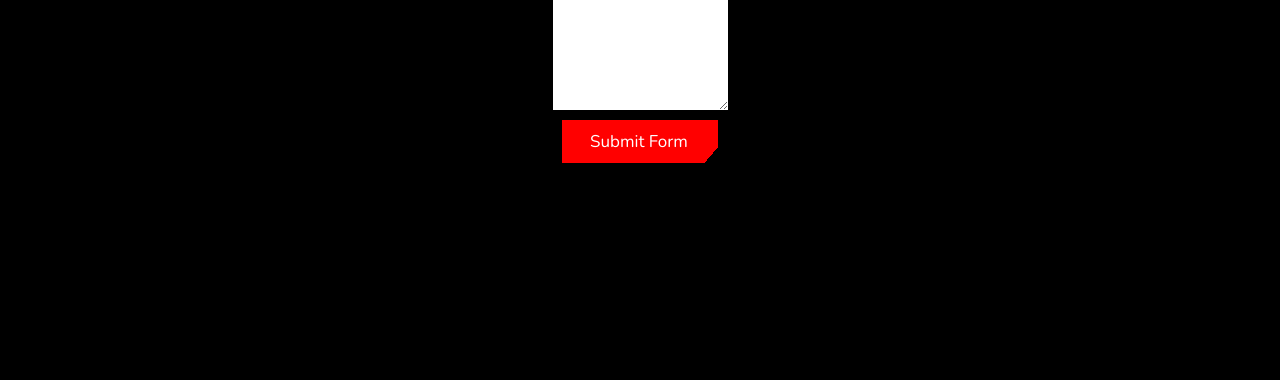
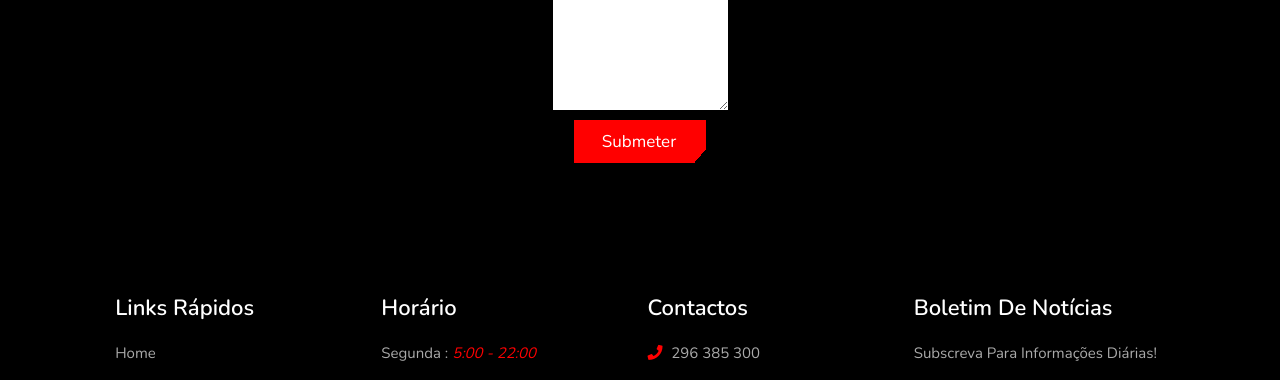
Before and after one commit to nicolaucorreia/papNicolau, a website: page public/index.html in a window 1280 px wide. Shown: the part 4740-5120 px from the top of the page. Drawn offline with nearby package versions, Linux system fonts and the light colour scheme.

Commit message:
commit em casa2
mudando algumas coisas

```diff
--- a/public/css/style.css
+++ b/public/css/style.css
@@ -800,8 +800,6 @@ section {
 }
 
 form{
-  height: 100%;
-  width: 100%;
  text-align: center;
   margin: 35px 0 20px 0 !important;
 }
--- a/public/index.html
+++ b/public/index.html
@@ -282,7 +282,7 @@
     <span>Junta-te a nós</span>
     <h3>ganhe até 20% de desconto</h3>
     <p>Caso seja um aluno ou universitário, diriga-se ao balcão com o comprovativo e terá imediatamente 20% de descondo em qualquer plano.</p>
-    <a href="#Contacto" class="btn">obter disconto</a>
+    <a href="#pricing" class="btn">obter disconto</a>
 
 </section>
 
@@ -308,7 +308,7 @@
       <div class="form-group">
         <textarea placeholder="Escreva aqui a sua mensagem" class="form-control" name="message" rows="10" required></textarea>
       </div>
-      <button type="submit" class="btn btn-lg btn-dark btn-block">Submit Form</button>
+      <button type="submit" class="btn btn-lg btn-dark btn-block">Submeter</button>
     </form>
 </section>
 <!-- secção form submit acaba  -->
```
